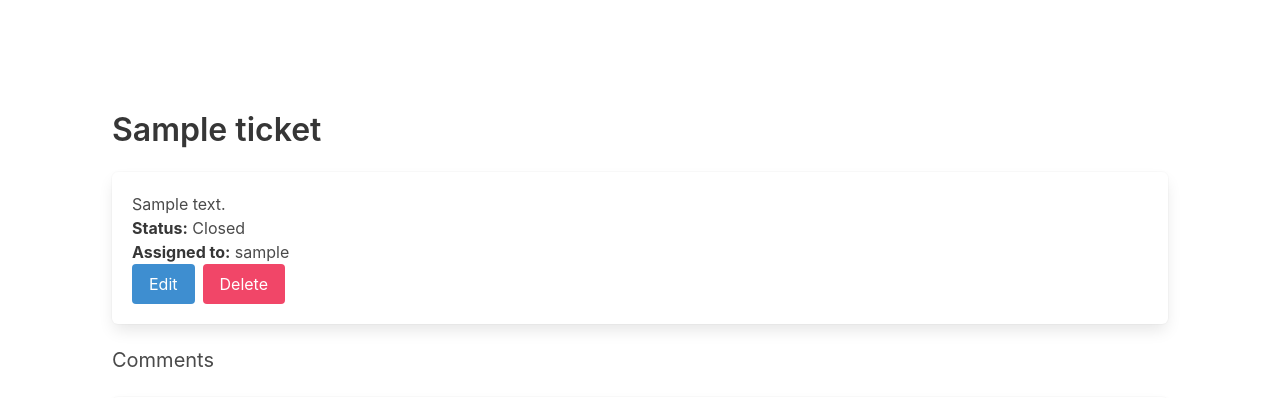
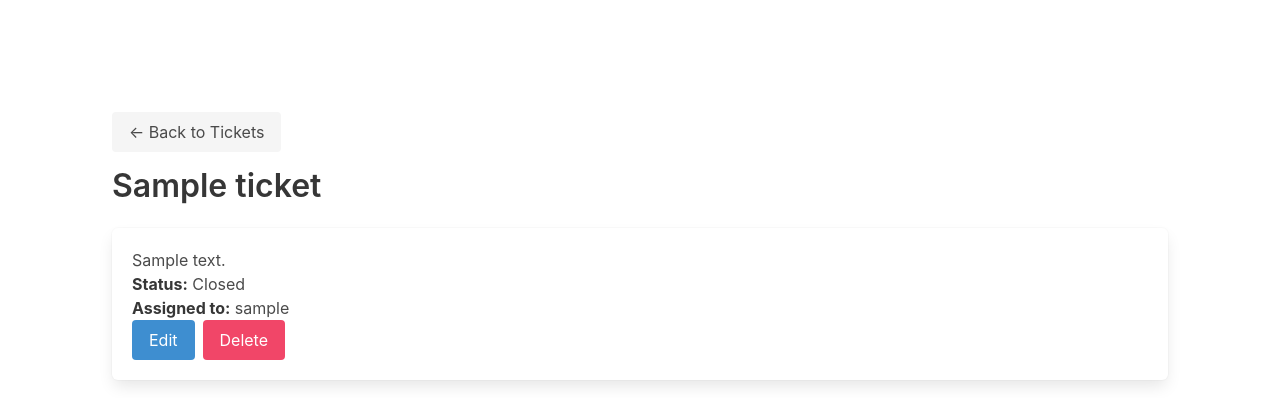
Before and after one commit to Awesomefusion/TicketSystemApplication, a Flask app: page /tickets/1 in a window 1280 px wide. Shown: the part 52-450 px from the top of the page. Run offline with Flask 3, Linux system fonts and the light colour scheme; a user stored in the database is signed in; tables that the repository leaves empty hold one stand-in row (values such as "Sample post"); parts of the project's set-up code (start-up, migrations or seed data) failed here and were passed over.

Commit message:
Including a back button when viewing a specific ticket.

```diff
--- a/app/templates/tickets/view.html
+++ b/app/templates/tickets/view.html
@@ -1,10 +1,17 @@
-{# templates/tickets/view.html #}
 {% extends 'base.html' %}
 
 {% block content %}
 <section class="section">
   <div class="container">
+    {# Back button #}
+    <div class="mb-4">
+      <a href="{{ url_for('tickets.list_tickets') }}" class="button is-light">
+        &larr; Back to Tickets
+      </a>
+    </div>
+
     <h1 class="title">{{ ticket.title }}</h1>
+
     <div class="box">
       <p>{{ ticket.description }}</p>
       <p><strong>Status:</strong> {{ ticket.status }}</p>
```
